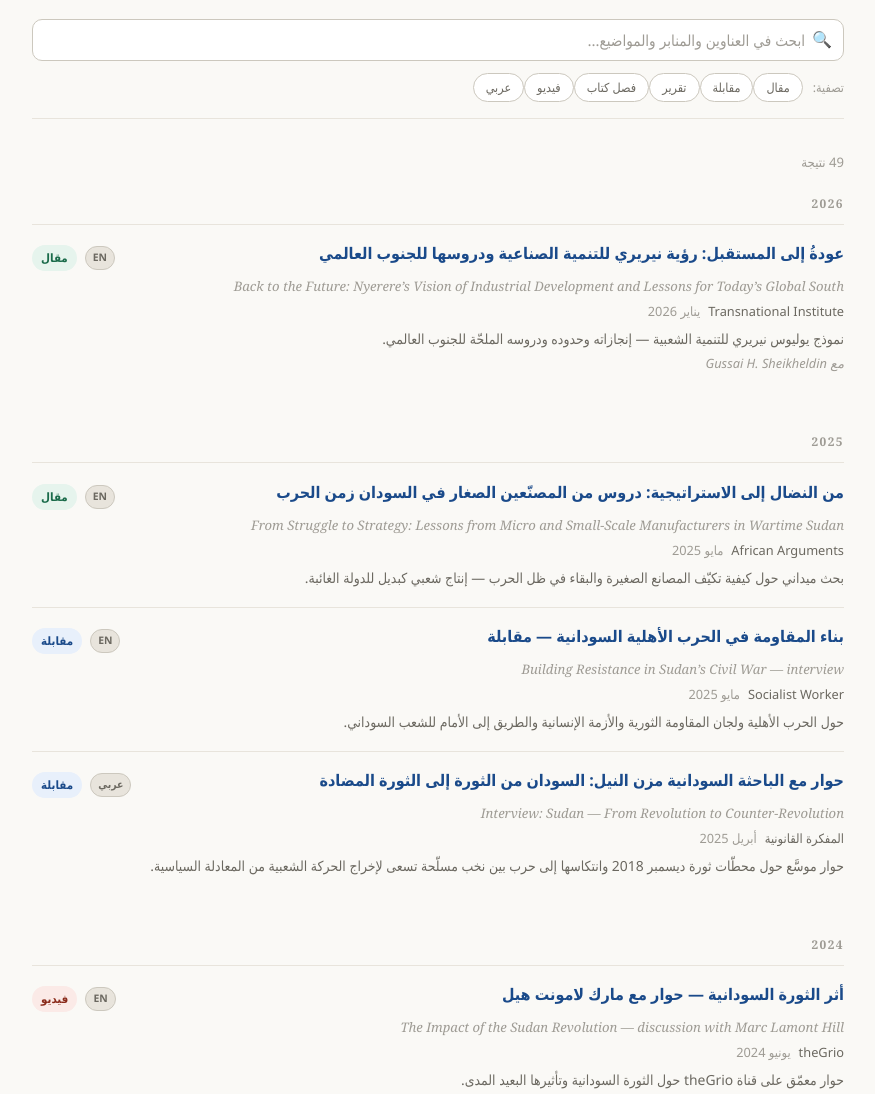
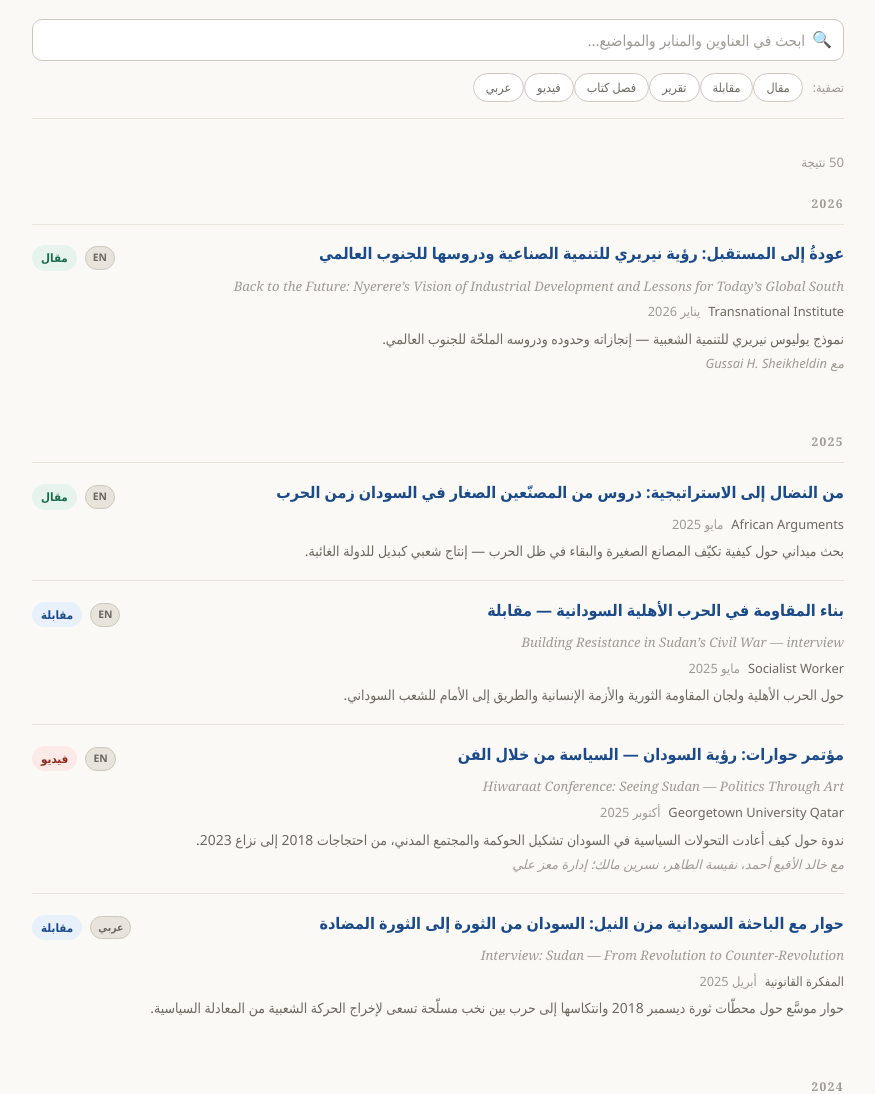
Before and after one commit to mosayed/muzan, a plain HTML site: page 2.html in a window 1280 px wide. Shown: the part 564-1658 px from the top of the page, without its empty margins (202-1077 px from the left). Drawn offline with Linux system fonts and the light colour scheme.

Commit message:
Add Georgetown Qatar Hiwaraat panel to archive (Oct 2025) (#9)
Seeing Sudan — Politics Through Art, featuring Muzan Alneel
with Khalid Elagab Ahmed, Nafisa Eltahir, Nesrine Malik.

https://claude.ai/code/session_01XzMe7tkEP478EpEjDmWvJz

Co-authored-by: Claude <noreply@anthropic.com>

```diff
--- a/2.html
+++ b/2.html
@@ -624,8 +624,20 @@ const ITEMS = [
     sourceLang: "en"
   },
   {
+    year: 2025, month: "أكتوبر",
+    titleEn: "Hiwaraat Conference: Seeing Sudan \u2014 Politics Through Art",
+    titleAr: "مؤتمر حوارات: رؤية السودان — السياسة من خلال الفن",
+    type: "video",
+    outlet: "Georgetown University Qatar",
+    url: "https://www.youtube.com/watch?v=8JfI2hJh3tw",
+    descEn: "Panel on how Sudan\u2019s political transformations reshaped governance and civil society, from the 2018 protests to the 2023 conflict.",
+    descAr: "ندوة حول كيف أعادت التحولات السياسية في السودان تشكيل الحوكمة والمجتمع المدني، من احتجاجات 2018 إلى نزاع 2023.",
+    collabEn: "With Khalid Elagab Ahmed, Nafisa Eltahir, Nesrine Malik; moderated by Muez Ali",
+    collabAr: "مع خالد الأقبع أحمد، نفيسة الطاهر، نسرين مالك؛ إدارة معز علي",
+    sourceLang: "en"
+  },
+  {
     year: 2025, month: "مايو",
-    titleEn: "From Struggle to Strategy: Lessons from Micro and Small-Scale Manufacturers in Wartime Sudan",
     titleAr: "من النضال إلى الاستراتيجية: دروس من المصنّعين الصغار في السودان زمن الحرب",
     type: "article",
     outlet: "African Arguments",
```
Also changed, not shown: index.html (+13 -1 lines).
